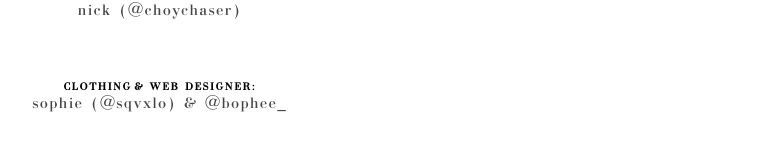
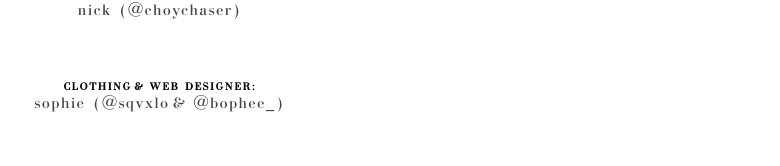
Before and after one commit to stln6689/tullen, a React (Vite) app: page / in a window 1280 px wide. Both pictures are taken after a click on the button "about". Shown: the part 409-575 px from the top of the page, without its empty margins (480-1260 px from the left). Built offline with nearby package versions, Linux system fonts and the light colour scheme.

Commit message:
sophies ig handles updated again, parentheses issue

```diff
--- a/src/App.jsx
+++ b/src/App.jsx
@@ -267,12 +267,13 @@ export default function App() {
                   <p style={{ letterSpacing: '0.1em', fontSize: isMobile ? '14px' : '16px' }}><span style={{ fontWeight: 'bold', color: 'black', textTransform: 'uppercase', fontSize: '11px' }}>founder:</span><br/><a href="https://www.instagram.com/marktullen/" target="_blank" rel="noreferrer" style={{ color: 'inherit', textDecoration: 'none' }}>mark tullen (@marktullen)</a></p>
                   <p style={{ letterSpacing: '0.1em', fontSize: isMobile ? '14px' : '16px' }}><span style={{ fontWeight: 'bold', color: 'black', textTransform: 'uppercase', fontSize: '11px' }}>brand advisor:</span><br/><a href="https://www.instagram.com/choychaser/" target="_blank" rel="noreferrer" style={{ color: 'inherit', textDecoration: 'none' }}>nick (@choychaser)</a></p>
 
-                  {/* FIXED: Individual clickable links for Sophie's two accounts */}
                   <p style={{ letterSpacing: '0.1em', fontSize: isMobile ? '14px' : '16px' }}>
                     <span style={{ fontWeight: 'bold', color: 'black', textTransform: 'uppercase', fontSize: '11px' }}>clothing & web designer:</span><br/>
-                    <a href="https://www.instagram.com/sqvxlo/" target="_blank" rel="noreferrer" style={{ color: 'inherit', textDecoration: 'none', borderBottom: '1px solid transparent' }} onMouseEnter={(e) => e.target.style.borderBottom = '1px solid #444'} onMouseLeave={(e) => e.target.style.borderBottom = '1px solid transparent'}>sophie (@sqvxlo)</a>
+                    sophie (
+                    <a href="https://www.instagram.com/sqvxlo/" target="_blank" rel="noreferrer" style={{ color: 'inherit', textDecoration: 'none', borderBottom: '1px solid transparent' }} onMouseEnter={(e) => e.target.style.borderBottom = '1px solid #444'} onMouseLeave={(e) => e.target.style.borderBottom = '1px solid transparent'}>@sqvxlo</a>
                     <span> & </span>
                     <a href="https://www.instagram.com/bophee_/" target="_blank" rel="noreferrer" style={{ color: 'inherit', textDecoration: 'none', borderBottom: '1px solid transparent' }} onMouseEnter={(e) => e.target.style.borderBottom = '1px solid #444'} onMouseLeave={(e) => e.target.style.borderBottom = '1px solid transparent'}>@bophee_</a>
+                    )
                   </p>
 
                   <p style={{ letterSpacing: '0.1em', fontSize: isMobile ? '14px' : '16px' }}><span style={{ fontWeight: 'bold', color: 'black', textTransform: 'uppercase', fontSize: '11px' }}>videographer & media:</span><br/><a href="https://www.instagram.com/okaybustin/" target="_blank" rel="noreferrer" style={{ color: 'inherit', textDecoration: 'none' }}>justin (@okaybustin)</a></p>
```
